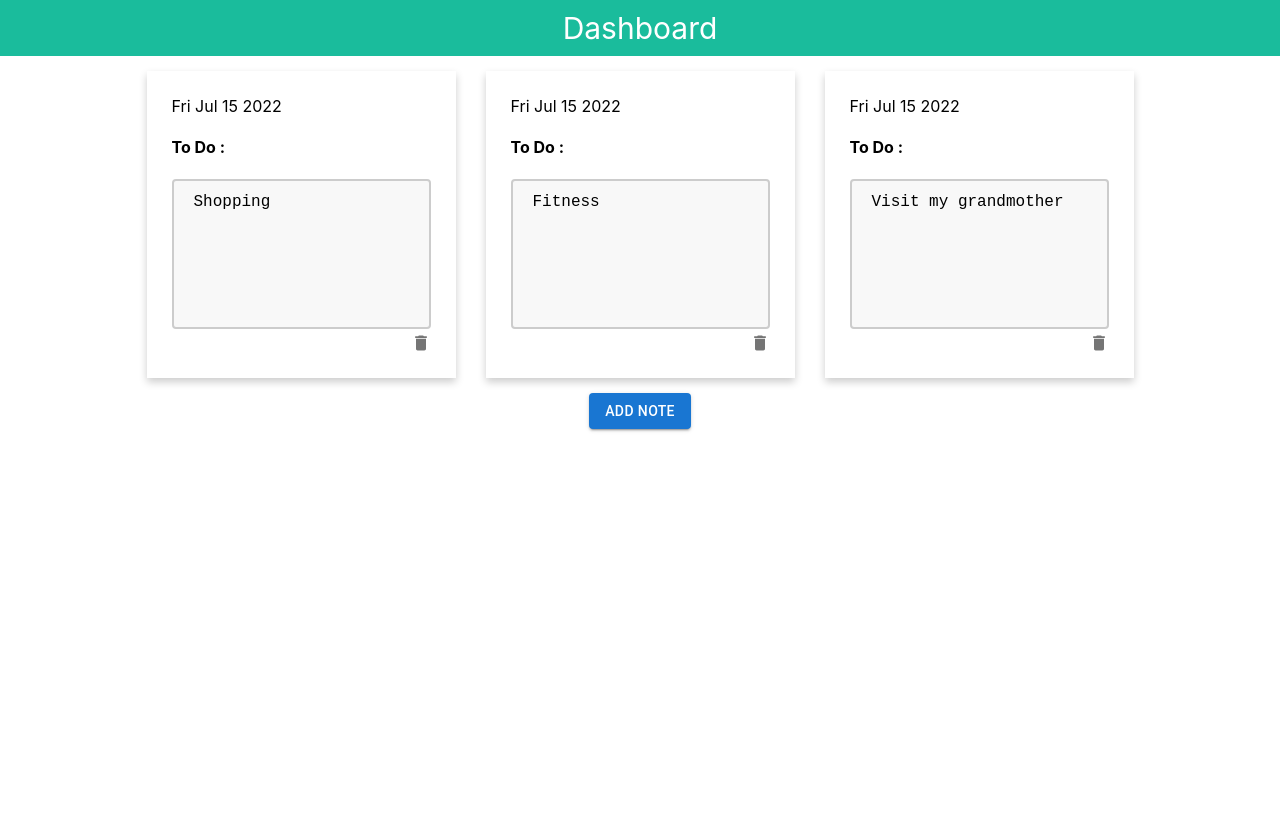
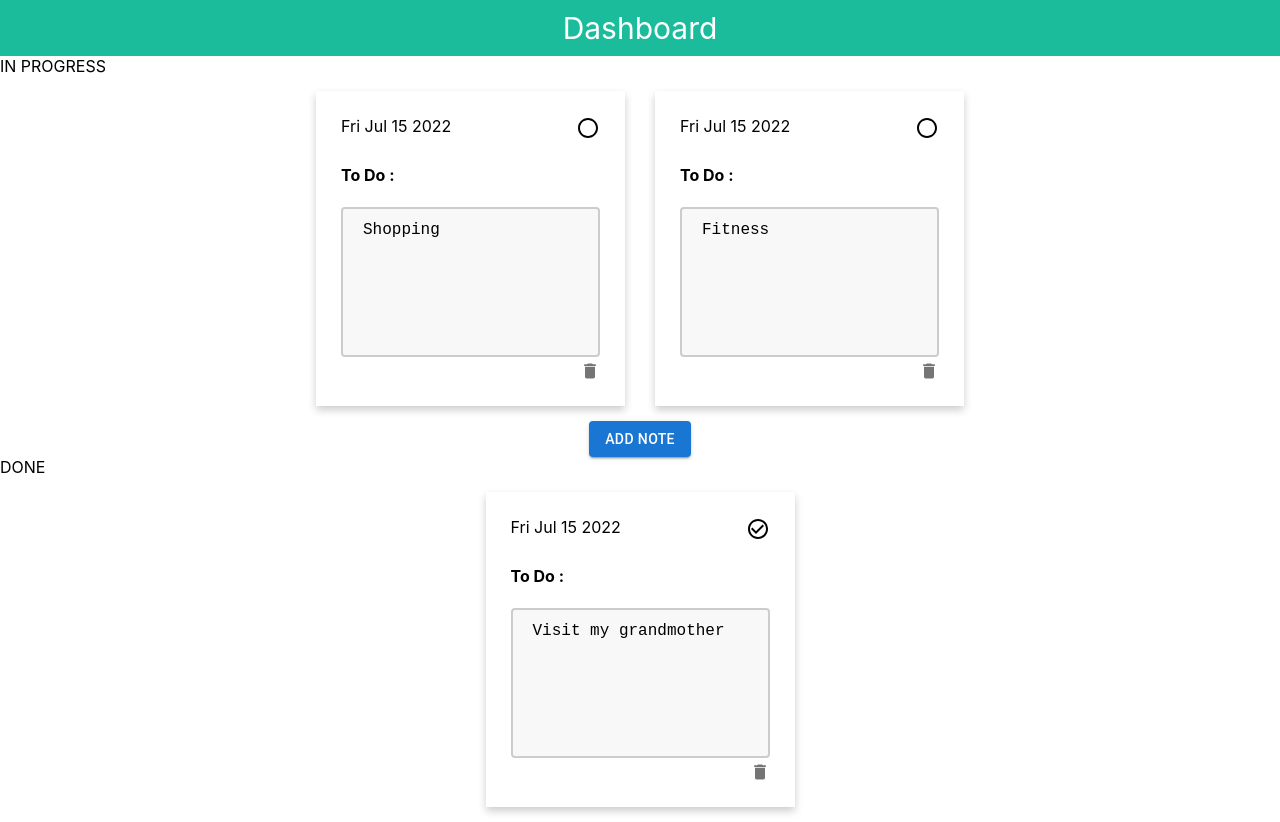
Before and after one commit to NatalijaKostovska/todo-notes-app, a React (Create React App) app: page / in a window 1280 px wide. Before the commit the page ends 800 px from the top, so only its background shows below. Built offline with nearby package versions, Linux system fonts and the light colour scheme.

Commit message:
add card icons + card status

```diff
--- a/src/components/Card/Card.js
+++ b/src/components/Card/Card.js
@@ -1,16 +1,25 @@
-import React from 'react'
+import React, { useEffect, useState } from 'react'
 import './styles.css';
 import Button from '@mui/material/Button';
 import IconButton from '@mui/material/IconButton';
 import DeleteIcon from '@mui/icons-material/Delete';
+import CheckCircleOutline from '@mui/icons-material/CheckCircleOutline';
+import RadioButtonUnchecked from '@mui/icons-material/RadioButtonUnchecked';
 
-function Card({ item, handleRemove }) {
+function Card({ item, handleRemove, handleStatus }) {
 
-    let date = new Date().toDateString()
+    let date = new Date().toDateString();
     return (
         <div className="card">
             <div className="container">
-                {date}
+                <div className='card-header'>
+                    <span>
+                        {date}
+                    </span>
+                    <span onClick={() => handleStatus(item)}>
+                        {item.status === 'Done' ? <CheckCircleOutline /> : <RadioButtonUnchecked />}
+                    </span>
+                </div>
                 <h4><b>To Do :</b></h4>
                 <form className='form'>
                     <textarea placeholder='write your to do list here' defaultValue={item.text} />
--- a/src/components/Card/styles.css
+++ b/src/components/Card/styles.css
@@ -23,3 +23,8 @@ textarea {
     font-size: 16px;
     resize: none;
 }
+
+.card-header {
+    display: flex;
+    justify-content: space-between;
+}
--- a/src/pages/Dashboard.js
+++ b/src/pages/Dashboard.js
@@ -1,8 +1,8 @@
-import React, { useState } from 'react'
+import React, { useEffect, useState } from 'react'
 import Card from '../components/Card/Card';
 import './styles.css';
 import Header from '../components/Header/Header';
-import { Button, Input, TextareaAutosize } from '@mui/material';
+import { Button, TextareaAutosize } from '@mui/material';
 import SimpleDialog from '../components/SimpleDialog/SimpleDialog';
 import empty from './../images/empty.png'
 function Dashboard() {
@@ -14,15 +14,18 @@ function Dashboard() {
     let cards = [
         {
             id: '1',
-            text: 'Shopping'
+            text: 'Shopping',
+            status: 'Undone'
         },
         {
             id: '2',
-            text: 'Fitness'
+            text: 'Fitness',
+            status: 'Undone'
         },
         {
             id: '3',
-            text: 'Visit my grandmother'
+            text: 'Visit my grandmother',
+            status: 'Done'
         }
     ];
 
@@ -37,26 +40,56 @@ function Dashboard() {
     };
 
     const handleSave = () => {
-        setArrayOfCards(cards => [...cards, { id: randomId, text: value }])
+        setArrayOfCards(cards => [...cards, { id: randomId, text: value, status: 'Undone' }])
     };
 
     const handleRemove = (item) => {
-        console.log('rtger', item)
-        setArrayOfCards(cards => cards.filter(card => { return card.id !== item.id }))
+        setArrayOfCards(arrayOfCards => arrayOfCards.filter(card => { return card.id !== item.id }));
+    }
+
+
+    const handleStatus = (item) => {
+        //find item with the id and set status Undone
+        if (item.status === 'Done') {
+            setArrayOfCards(current => current.map(i => {
+                if (i.id === item.id) {
+                    return { ...i, status: 'Undone' }
+                }
+                return i;
+            }))
+        }
+        //find item with the id and set status Done
+        else {
+            setArrayOfCards(current => current.map(i => {
+                if (i.id === item.id) {
+                    return { ...i, status: 'Done' }
+                }
+                return i;
+            }))
+        }
 
     }
+
     return (
         <div className='dashboard'>
             <Header />
+            IN PROGRESS
             <div className='cards'>
                 {
-                    arrayOfCards.length === 0 ?
+                    arrayOfCards?.length === 0 ?
                         <img src={empty} /> :
-                        arrayOfCards?.map((item) =>
-                            <div key={item.key}>
-                                <Card item={item} handleRemove={() => handleRemove(item)} />
-                            </div>
-                        )
+                        arrayOfCards.filter(item => {
+                            return item.status === 'Undone'
+                        })
+                            .map((item) =>
+                                <div key={item.key}>
+                                    <Card item={item}
+                                        handleRemove={() => handleRemove(item)}
+                                        handleStatus={() => handleStatus(item)} />
+                                </div>
+                            )
+
+
                 }
             </div>
             <div className='button'>
@@ -76,9 +109,34 @@ function Dashboard() {
                     <Button onClick={() => handleSave()}>Save</Button>
                 </div>
             </SimpleDialog>
+            DONE
+            <div className='cards'>
+                {
+                    arrayOfCards.filter(item => {
+                        return item.status === 'Done'
+                    })
+                        .map((item) =>
+                            <div key={item.key}>
+                                <Card item={item} handleRemove={() => handleRemove(item)} handleStatus={() => handleStatus(item)} />
+                            </div>
+                        )
+                }
+            </div>
         </div >
 
     )
 }
 
 export default Dashboard;
+
+
+{/* {return arrayOfCards?.filter((item => item.status === 'Done')} */ }
+
+                    //         < div key={
+                    //     doneNotes.key
+                    // } >
+                    // <Card
+                    //     item={doneNotes}
+                    //     handleRemove={() => handleRemove(doneNotes)}
+                    // />
+                    //     </div>
```
